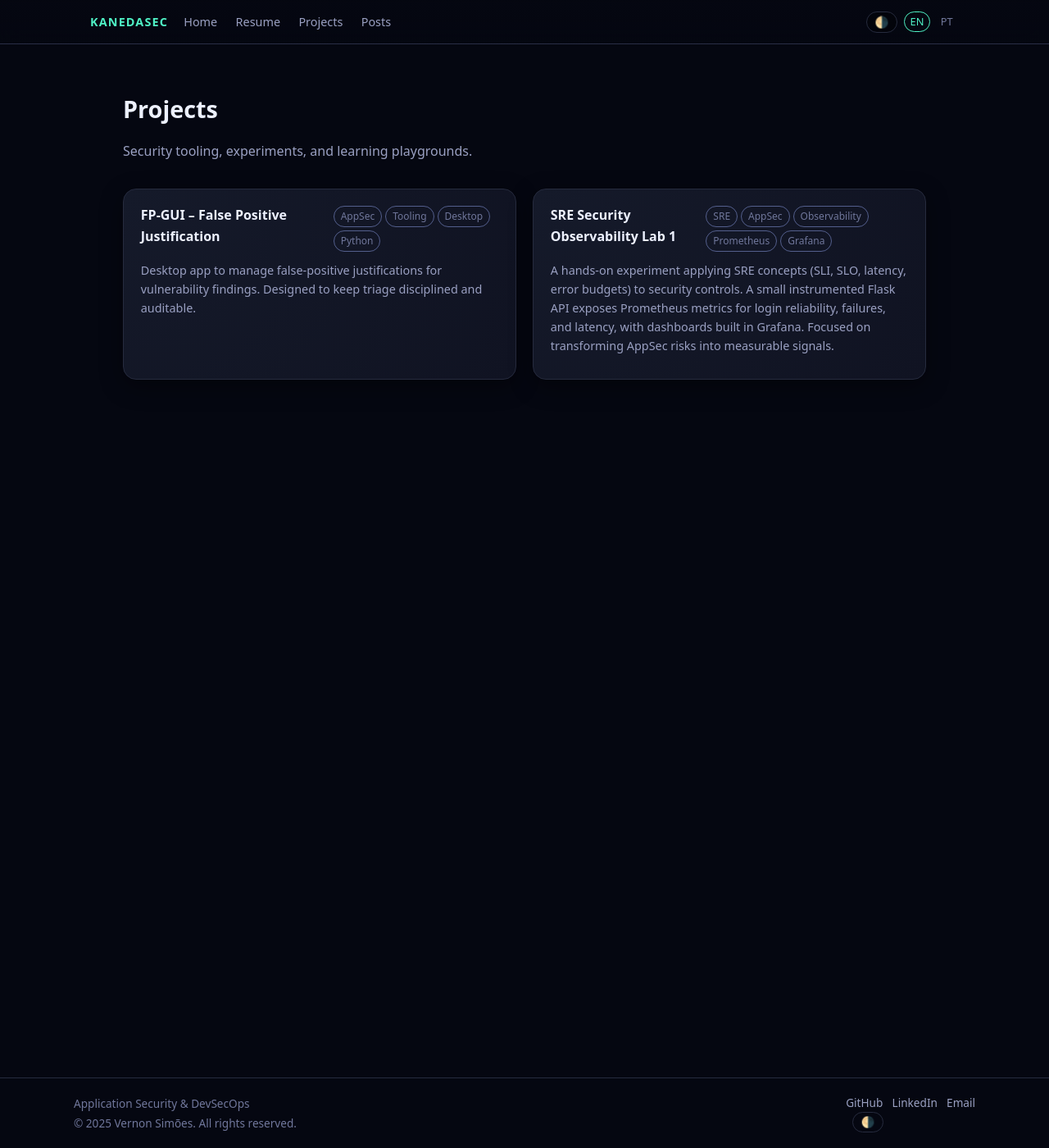
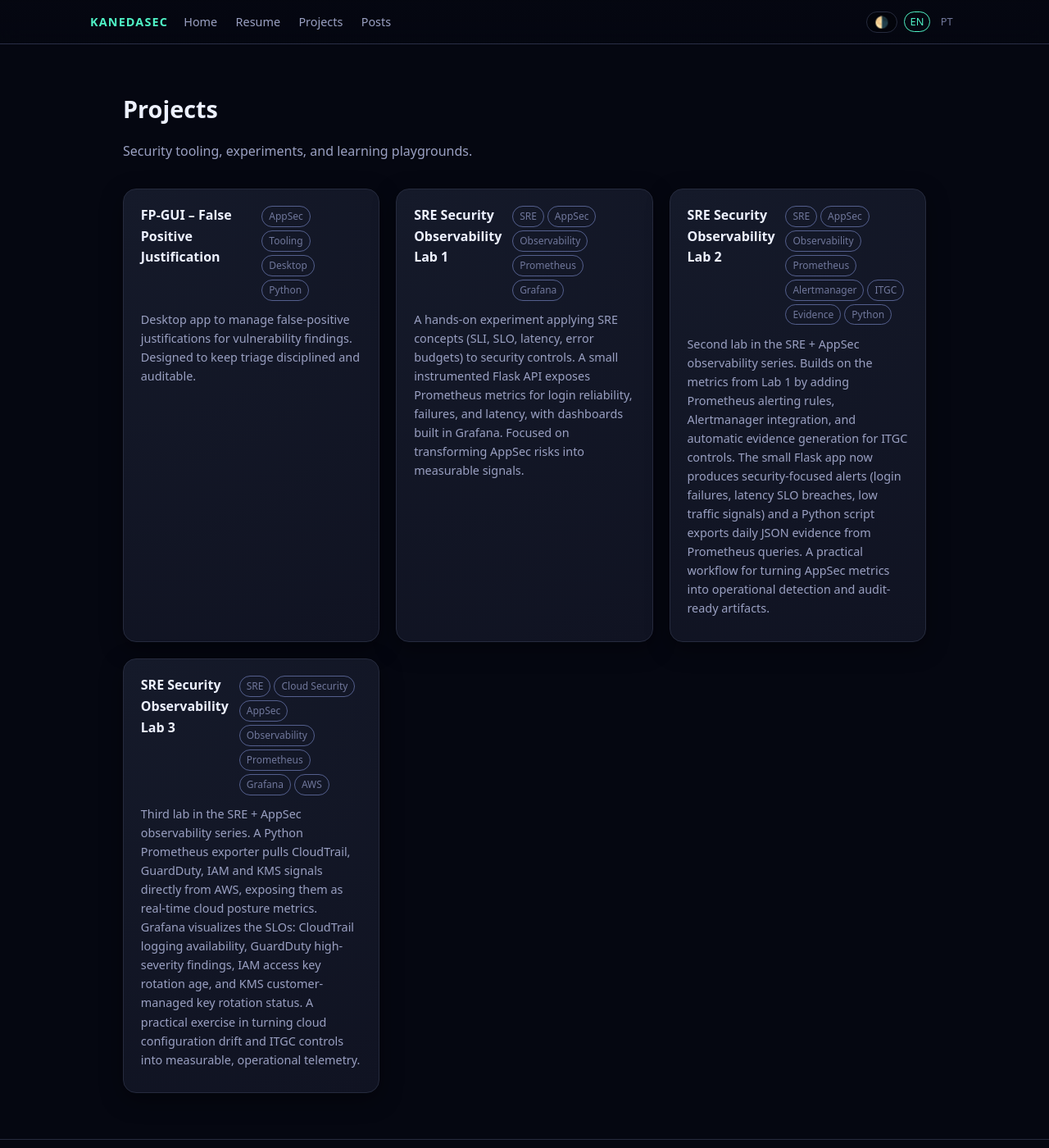
Before and after one commit to kanedasec/kanedasec.github.io, a Jekyll site: the page built from projects.md, in a window 1280 px wide and 1400 px high. Shown: the whole window at 82% size. Built offline with Jekyll 4.4.1, drawn with Linux system fonts in a browser that asks for light colours.

Commit message:
Project update

```diff
--- a/_data/projects.yml
+++ b/_data/projects.yml
@@ -29,6 +29,48 @@ en:
         - Observability
         - Prometheus
         - Grafana
+
+    - id: sre-observability-lab-2
+      title: "SRE Security Observability Lab 2"
+      github: "https://github.com/kanedasec/Security-Alerts-ITGC-Lab2"
+      description: >
+        Second lab in the SRE + AppSec observability series. Builds on the metrics
+        from Lab 1 by adding Prometheus alerting rules, Alertmanager integration,
+        and automatic evidence generation for ITGC controls. The small Flask app
+        now produces security-focused alerts (login failures, latency SLO breaches,
+        low traffic signals) and a Python script exports daily JSON evidence from
+        Prometheus queries. A practical workflow for turning AppSec metrics into
+        operational detection and audit-ready artifacts.
+      tags:
+        - SRE
+        - AppSec
+        - Observability
+        - Prometheus
+        - Alertmanager
+        - ITGC
+        - Evidence
+        - Python
+
+    - id: cloud-security-telemetry-lab-3
+      title: "SRE Security Observability Lab 3"
+      github: "https://github.com/kanedasec/Cloud-Security-Telemetry-Lab-3"
+      description: >
+        Third lab in the SRE + AppSec observability series. A Python Prometheus
+        exporter pulls CloudTrail, GuardDuty, IAM and KMS signals directly from AWS,
+        exposing them as real-time cloud posture metrics. Grafana visualizes the
+        SLOs: CloudTrail logging availability, GuardDuty high-severity findings,
+        IAM access key rotation age, and KMS customer-managed key rotation status.
+        A practical exercise in turning cloud configuration drift and ITGC controls
+        into measurable, operational telemetry.
+      tags:
+        - SRE
+        - Cloud Security
+        - AppSec
+        - Observability
+        - Prometheus
+        - Grafana
+        - AWS
+
 
 
 pt:
@@ -63,3 +105,46 @@ pt:
         - Observabilidade
         - Prometheus
         - Grafana
+
+    - id: sre-observability-lab-2
+      title: "Lab 2 de Observabilidade SRE para Segurança"
+      github: "https://github.com/kanedasec/Security-Alerts-ITGC-Lab2"
+      description: >
+        Segundo laboratório da série de observabilidade para SRE + AppSec.
+        Evolui o Lab 1 adicionando regras de alerta no Prometheus, integração com o
+        Alertmanager e geração automática de evidências para controles de ITGC.
+        A pequena API Flask agora dispara alertas focados em segurança (falhas de
+        login, violações de SLO de latência, tráfego anormalmente baixo) e um script
+        Python exporta evidências diárias em JSON via consultas ao Prometheus.
+        Um fluxo prático para transformar métricas de AppSec em detecção operacional
+        e artefatos prontos para auditoria.
+      tags:
+        - SRE
+        - AppSec
+        - Observabilidade
+        - Prometheus
+        - Alertas
+        - Alertmanager
+        - ITGC
+        - Evidências
+        - Python
+
+    - id: cloud-security-telemetry-lab-3
+      title: "Lab 3 de Observabilidade SRE para Segurança"
+      github: "https://github.com/kanedasec/Cloud-Security-Telemetry-Lab-3"
+      description: >
+        Terceiro laboratório da série de observabilidade para SRE + AppSec.
+        Um exporter em Python coleta sinais do AWS (CloudTrail, GuardDuty, IAM e KMS)
+        e os expõe como métricas Prometheus de postura de nuvem. O Grafana exibe SLOs
+        como: disponibilidade do CloudTrail, findings de alta severidade do GuardDuty,
+        idade máxima de chaves IAM ativas e status de rotação das chaves KMS
+        gerenciadas pelo cliente. Um exercício prático de transformar configurações
+        de nuvem e controles de ITGC em telemetria operacional mensurável.
+      tags:
+        - SRE
+        - Segurança em Nuvem
+        - AppSec
+        - Observabilidade
+        - Prometheus
+        - Grafana
+        - AWS
```
Also changed, not shown: _posts/Appsec Labs/2025-06-09-Terceiro laboratório SRE + AppSec.md (added, +146 -0 lines), assets/img/posts/Appsec-Labs/Terceiro-laboratório-SRE+AppSec/1-1.png (added).
